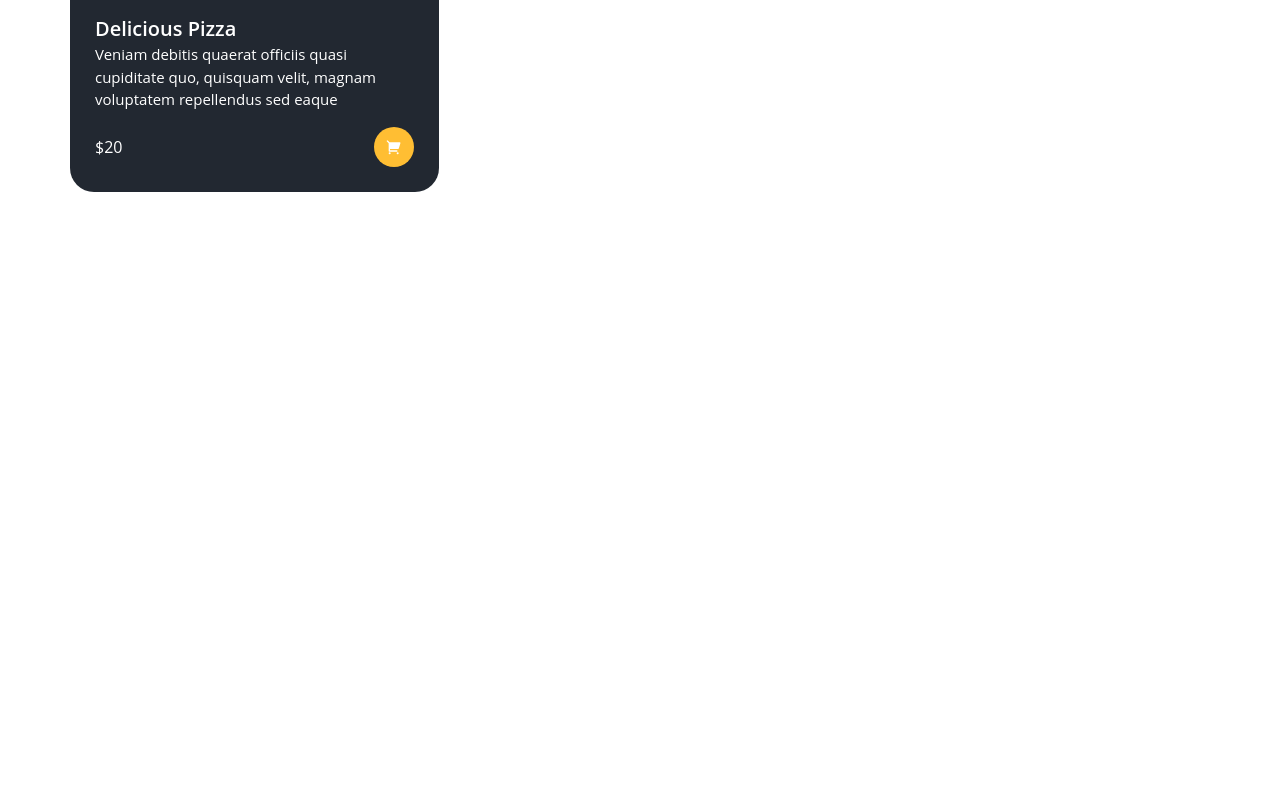
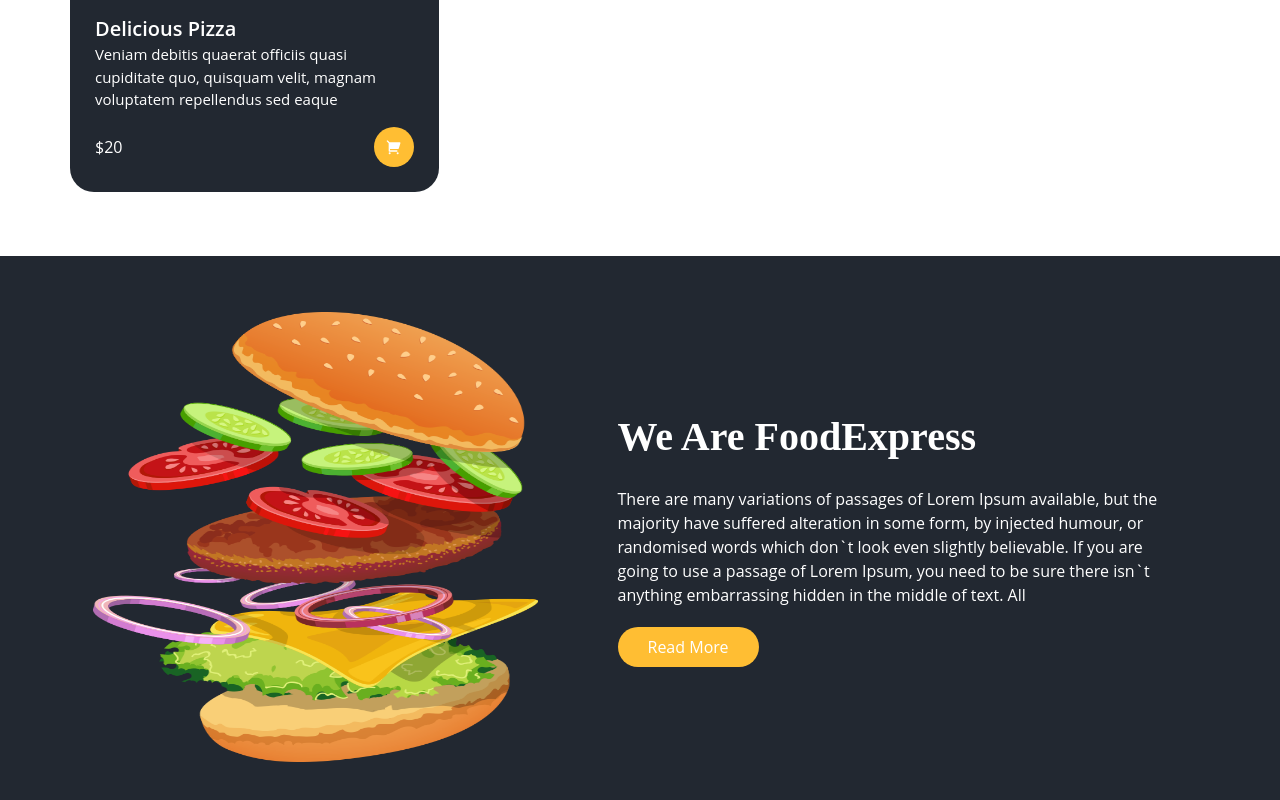
Before and after one commit to pervincaliskan/food-express, a Next.js app: page /home in a window 1280 px wide. Shown: the part 2335-3135 px from the top of the page. Before the commit the page ends 2591 px from the top, so only its background shows below. Built offline with nearby package versions, Linux system fonts and the light colour scheme.

Commit message:
Index updated

```diff
--- a/pages/home/index.js
+++ b/pages/home/index.js
@@ -1,4 +1,5 @@
 import React from "react";
+import About from "../../components/About";
 import Campaigns from "../../components/Campaigns";
 import Carousel from "../../components/Carousel";
 import MenuWrapper from "../../components/product/MenuWrapper";
@@ -9,6 +10,7 @@
       <Carousel />
       <Campaigns />
       <MenuWrapper />
+      <About />
     </div>
   );
 };
```
